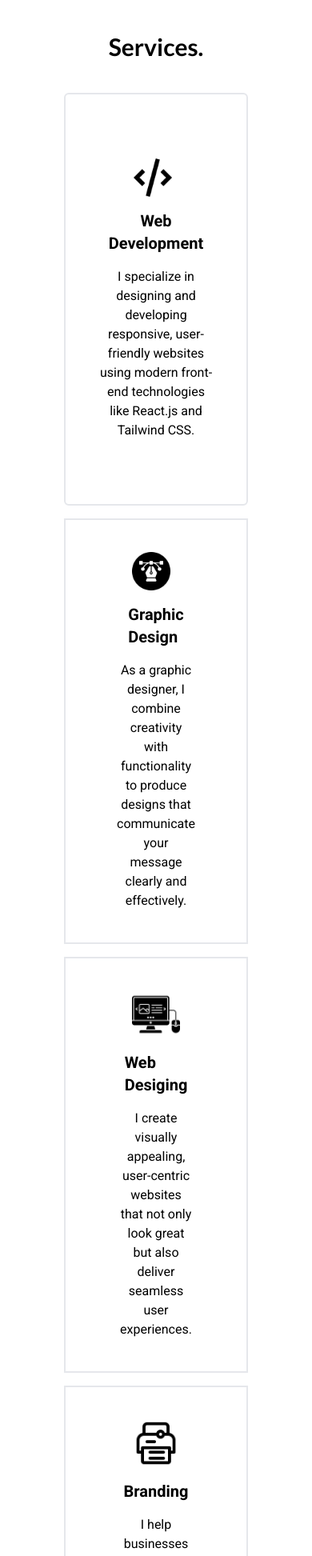
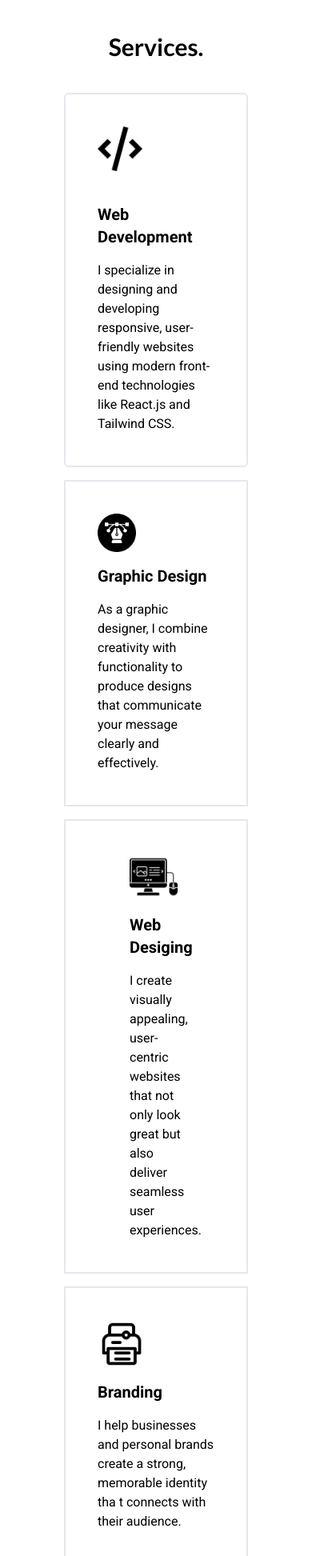
Before and after one commit to devharunah/Harunah-portfolio, a React (Vite) app: page /services in a window 390 px wide. Shown: the top 1945 px of the page at 80% size. Built offline with nearby package versions, Linux system fonts and the light colour scheme.

Commit message:
Fixed responsive design

```diff
--- a/src/landing.jsx
+++ b/src/landing.jsx
@@ -33,7 +33,7 @@ const Hero = ()=>{
   },[ ]);
     return(
         <div>
-          <div className=  {` flex justify-between fixed w-full  py-1 shadow-md z-50 transition-all  px-10 pt-4  ${scrolled ?  "bg-white" : "bg-transparent text-black" } ` }>
+          <div className=  {` flex justify-between fixed w-full  py-1 shadow-md z-50 transition-all  px-10 pt-4  ${scrolled ?  "bg-transparent" : "bg- text-black" } ` }>
             <div  className=" justify-between flex w-full mb-2 sm:w-auto "  >
               <div className="flex items-center"  >
                 <div>
@@ -82,7 +82,7 @@ const Hero = ()=>{
           <div className="sm:flex  bg-blue-50  justify-between  items-center   py-10 max-xsm:flex-col max-vsm:px-12  px-10 "   >
             <div className="text-center sm:text-left pt-5  sm:w-[50vw] sm:px-10" >
                 <h2 className="font-semibold text-xl  max-sm:text-lg max-sm:text-green max-xsm:text-center max-sm:mt-10 max-md:text-center "  >Hey,Iam Harunah</h2>
-                <h1 className="font-semibold text-4xl  mt-2   max-md:text-3xl  max-sm:text-3xl max-xsm:text-center  "  > <span  className="text-blue-600 font-bold"  >Front</span> end Web-developer &   <span className="text-blue-600 font-bold"   >Graphic</span> Desinger  </h1>
+                <h1 className="font-semibold text-5xl  mt-2 "  > <span  className="text-blue-600 font-bold"  >Front</span> end Web-developer &   <span className="text-blue-600 font-bold"   >Graphic</span> Desinger  </h1>
                 <p className="  mt-2"   >
                 I design and build beautiful, responsive web experiences that connect people and ideas.
                  Blending clean code with creative visuals, I bring digital products to life with
--- a/src/services.jsx
+++ b/src/services.jsx
@@ -9,47 +9,47 @@ const Services = ()=>{
             <h1 style={{fontFamily:'lato'}} className="font-bold text-3xl"  >Services.</h1>
         </div>
             <div className="grid grid-cols-1 md:grid-cols-2 gap-4   px-20 py-10 items-center"  >
-            <div  className=" border-2 border-gray-200 py-20 flex justify-center items-center flex-col px-10 sm:py-auto w-full h-auto rounded-md "  >
-                  <div className='mb-4   '   >
+            <div  className=" border-2 border-gray-200  flex justify-center items-left flex-col px-10 sm:py-10 w-full sm:h-80 h-auto py-10 rounded-md "  >
+                  <div className='mb-10   '   >
                     <div className='w-14'  >
-                    <img className='w-full max-xsm:w-12   ' src={webdevimage}   alt="" />
+                    <img className='w-full' src={webdevimage}   alt="" />
                     </div>
                   </div>
-                  <h1 className='font-bold text-xl  sm:text-3xl text-center '>Web Development</h1>
+                  <h1 className='font-bold text-xl  sm:text-3xl text-left '>Web Development</h1>
                   <div className=''   >
-                  <p  className=' mt-4  text-center '  >
+                  <p  className=' mt-4  text-left '  >
                   I specialize in designing and developing responsive, user-friendly websites using modern
                    front-end technologies like React.js and Tailwind CSS.
                   </p>
                   </div>
 
                 </div>
-                <div  className=" border-2 border-gray-200  flex justify-center py-10 px-20 items-center flex-col  w-full h-auto"  >
-                  <div className="mb-4 w-15 "   >
+                <div  className=" border-2 border-gray-200   flex justify-left  px-10 items-left flex-col sm:h-80 h-auto py-10  w-full "  >
+                  <div className="mb-4 w-15 " >
                     <img className='w-full max-xsm:w-12' src={webdesignimage}   alt="" />
                   </div>
                   <h1 className='font-bold  text-xl  sm:text-3xl'   >Graphic Design</h1>
-                  <p  className=' mt-4   text-center '  >
+                  <p  className=' mt-4   text-left '  >
                   As a graphic designer, I combine creativity with functionality to produce designs that
                    communicate your message clearly and effectively.
                   </p>
                 </div>
-                <div  className=" border-2 border-gray-200 flex justify-center items-center flex-col w-full h-auto px-20 py-10"  >
+                <div  className=" border-2 border-gray-200 flex justify-left items-left flex-col w-full  sm:h-80 h-auto py-10 px-20 "  >
                   <div  className='mb-4 w-15  '  >
                     <img className='w-full' src={graphicdesignimage}   alt="" />
                   </div>
-                  <h1 className='font-bold  text-centr text-xl sm:text-3xl'   >Web Desiging</h1>
-                  <p  className=' mt-4  text-center '  >
+                  <h1 className='font-bold   text-xl sm:text-3xl'   >Web Desiging</h1>
+                  <p  className=' mt-4  text-left '  >
                   I create visually appealing, user-centric websites that not only look great but also deliver
                    seamless user experiences.
                   </p>
                 </div>
-                <div  className=" border-2 border-gray-200 flex justify-center items-center flex-col  w-full h-auto  py-10 px-20"  >
+                <div  className=" border-2 border-gray-200 flex justify-left items-left flex-col  w-full sm:h-80 h-auto py-10 px-10"  >
                   <div className='mb-4 w-15' >
                     <img className='w-full' src={brandingimage}   alt="" />
                   </div>
-                  <h1 className='font-bold text-center text-xl sm:text-3xl'   >Branding</h1>
-                  <p  className='  mt-4  text-center  '  >
+                  <h1 className='font-bold text-left text-xl sm:text-3xl'   >Branding</h1>
+                  <p  className='  mt-4  text-left  '  >
                   I help businesses and personal brands create a strong, memorable identity tha
                   t connects with their audience.
                   </p>
```
